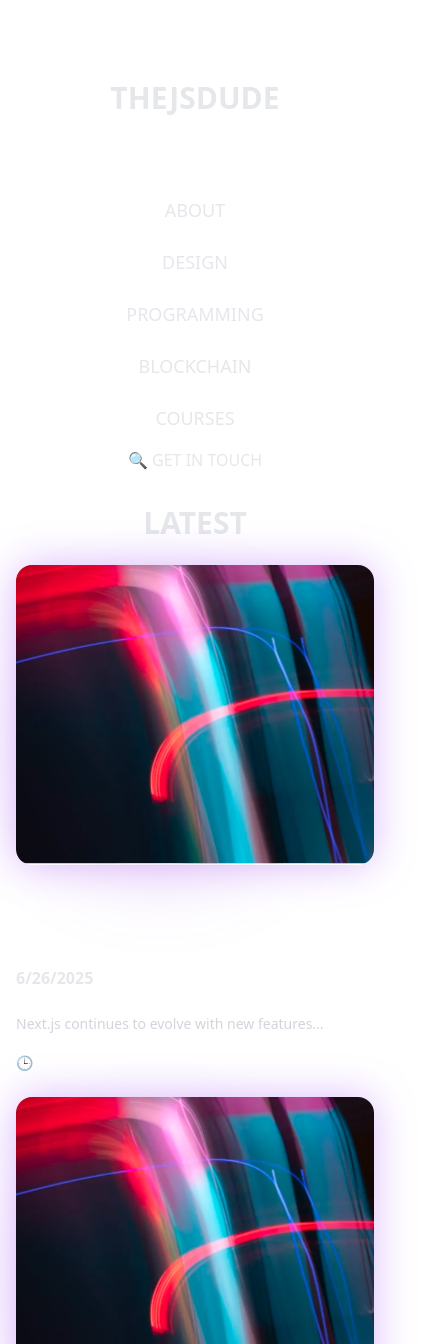
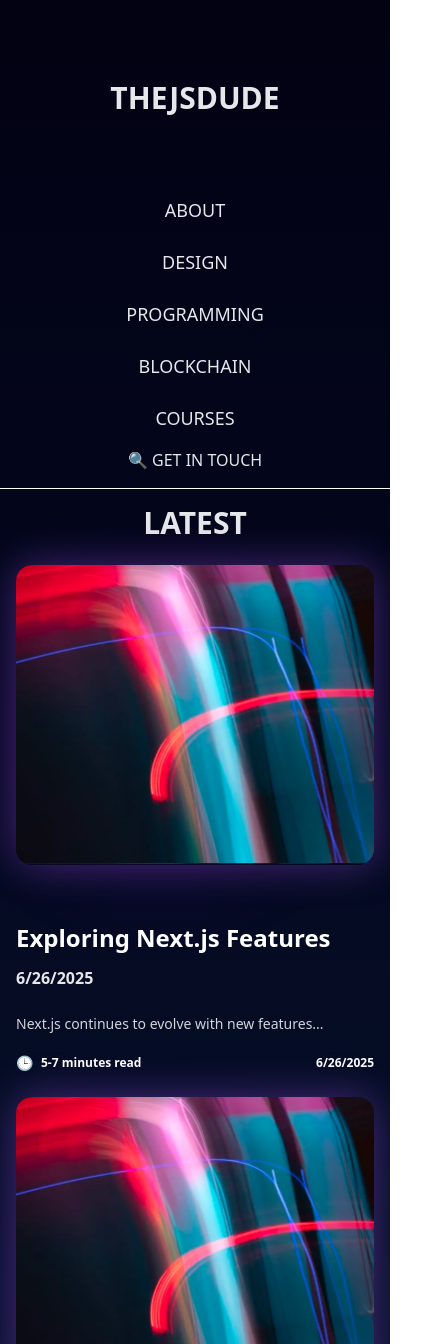
Before and after one commit to Siddami/blogpost-viewer, a Next.js app: page / in a window 390 px wide. Shown: the top 1344 px of the page, 429 px wide, since content can reach past the window. Built offline with nearby package versions, Linux system fonts and the light colour scheme.

Commit message:
feat: sort layout and made footer and navbar consistent and responsive

```diff
--- a/app/layout.tsx
+++ b/app/layout.tsx
@@ -1,8 +1,8 @@
 import type { Metadata } from "next";
 import "./globals.css";
-import Link from "next/link";
 import { Header } from "./components/Header";
 import { Oswald } from "next/font/google";
+import { Footer } from "./components/Footer";
 
 const oswald = Oswald({
   subsets: ["latin"],
@@ -28,33 +28,14 @@ export default function RootLayout({
           content="default-src 'self'; script-src 'self' 'unsafe-inline'; style-src 'self' 'unsafe-inline'; img-src 'self' https: data:;"
         />
       </head>
-      <body className="text-white font-oswald h-screen">
-        <div className="container max-w-[1440px] mx-auto">
-          {/* Header */}
-          <Header />
+      <body className="text-white font-oswald min-h-screen bg-gradient-to-b from-[#020213] to-[#091C38] bg-no-repeat bg-cover">
+        {/* Header */}
+        <Header />
 
-          <main className="container mx-auto p-4">{children}</main>
-          {/* Footer */}
-          <footer className="bg-purple-900 p-4 mt-8 text-center">
-            <div className="space-x-4">
-              <Link href="/about" className="hover:text-white">
-                ABOUT
-              </Link>
-              <Link href="/contact" className="hover:text-white">
-                CONTACT
-              </Link>
-              <Link href="/blog" className="hover:text-white">
-                BLOG
-              </Link>
-              <Link href="/programming" className="hover:text-white">
-                PROGRAMMING
-              </Link>
-              <Link href="/submit" className="hover:text-white">
-                SUBMIT
-              </Link>
-            </div>
-          </footer>
-        </div>
+        <main className="container max-w-[1440px] mx-auto p-4">{children}</main>
+
+        {/* Footer */}
+        <Footer />
       </body>
     </html>
   );
```
